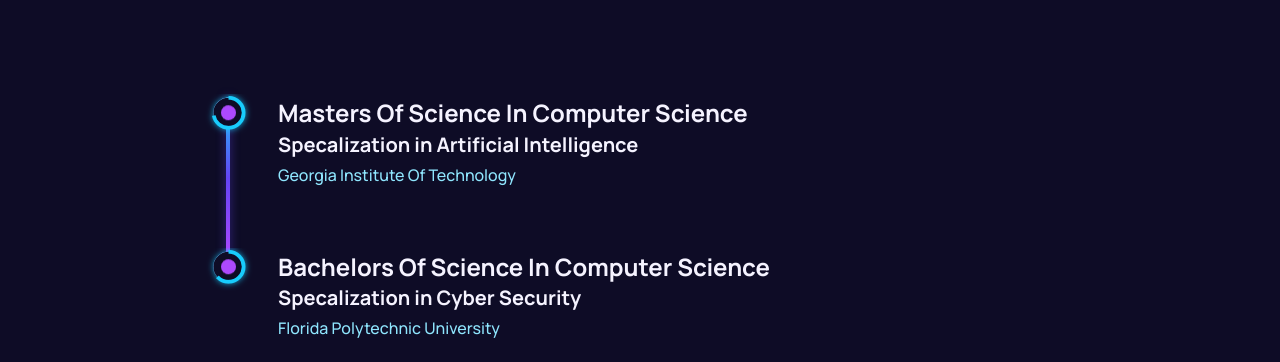
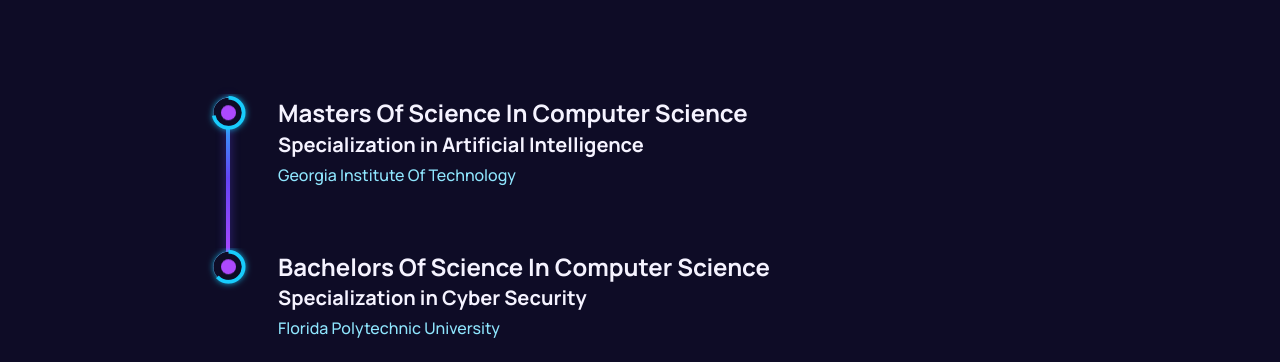
Before and after one commit to linabrihoum/portfolio_blog, a Next.js app: page /about in a window 1280 px wide. Shown: the part 1980-2342 px from the top of the page. Built offline with nearby package versions, Linux system fonts and the light colour scheme.

Commit message:
fixing the specialization typo

```diff
--- a/src/app/about/page.js
+++ b/src/app/about/page.js
@@ -41,12 +41,12 @@ export default function About() {
       <Timeline title="Education">
         <TimelineItem
           title="Masters of Science in Computer Science"
-          subtitle="Specalization in Artificial Intelligence"
+          subtitle="Specialization in Artificial Intelligence"
           time="Georgia Institute of Technology"
         />
         <TimelineItem
           title="Bachelors of Science in Computer Science"
-          subtitle="Specalization in Cyber Security"
+          subtitle="Specialization in Cyber Security"
           time="Florida Polytechnic University"
         />
       </Timeline>
```
Also changed, not shown: 1 other file (tests, documents, lock files or other folders).
